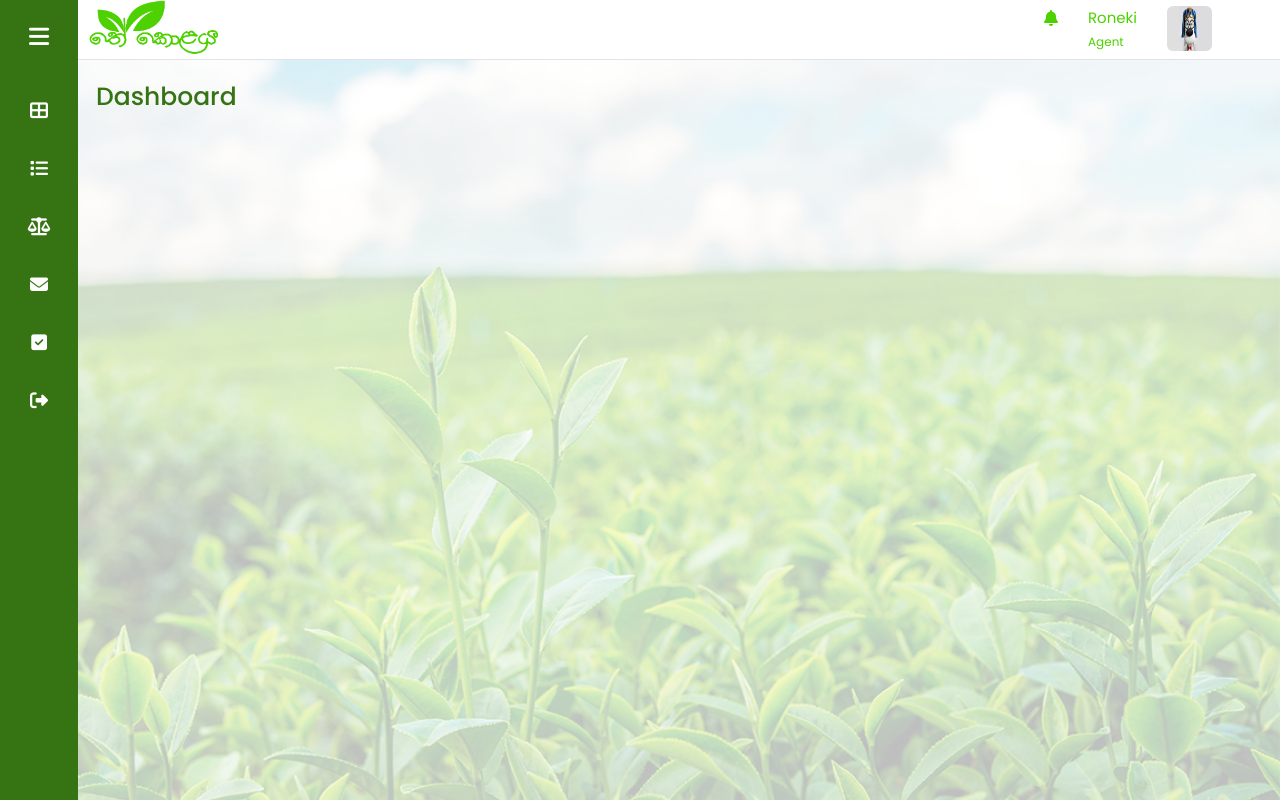
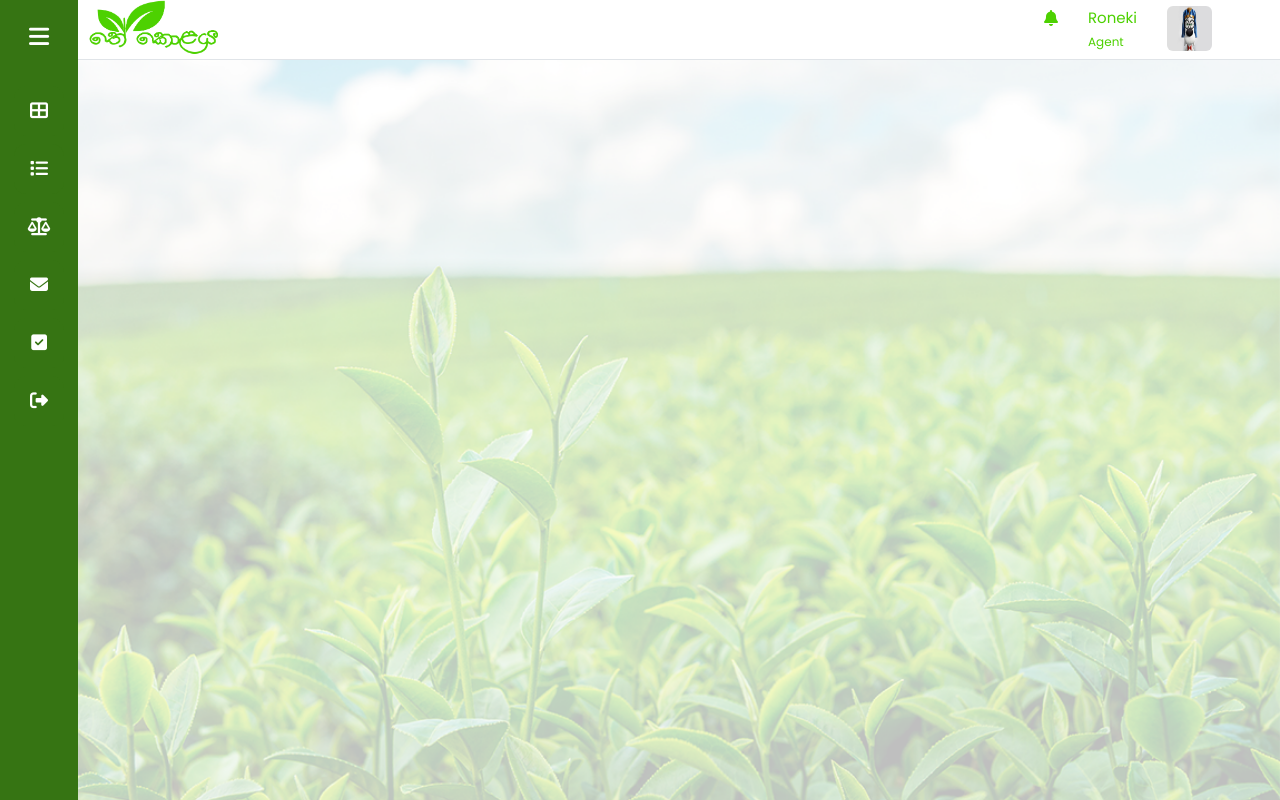
Before and after one commit to Group22UCSC/TheKolaya, a PHP site: page /Thekolaya/views/agent/agent.php in a window 1280 px wide. Run offline with PHP 8.4, Linux system fonts and the light colour scheme; some libraries are stand-ins or nearby versions.

Commit message:
Modify agent dashboard

```diff
--- a/views/agent/agent.php
+++ b/views/agent/agent.php
@@ -106,7 +106,7 @@
           </li>
         </ul>
       </div>
-      <div class="text">Dashboard</div>
+
   </section>
 
   <script src="script.js"></script>
```
